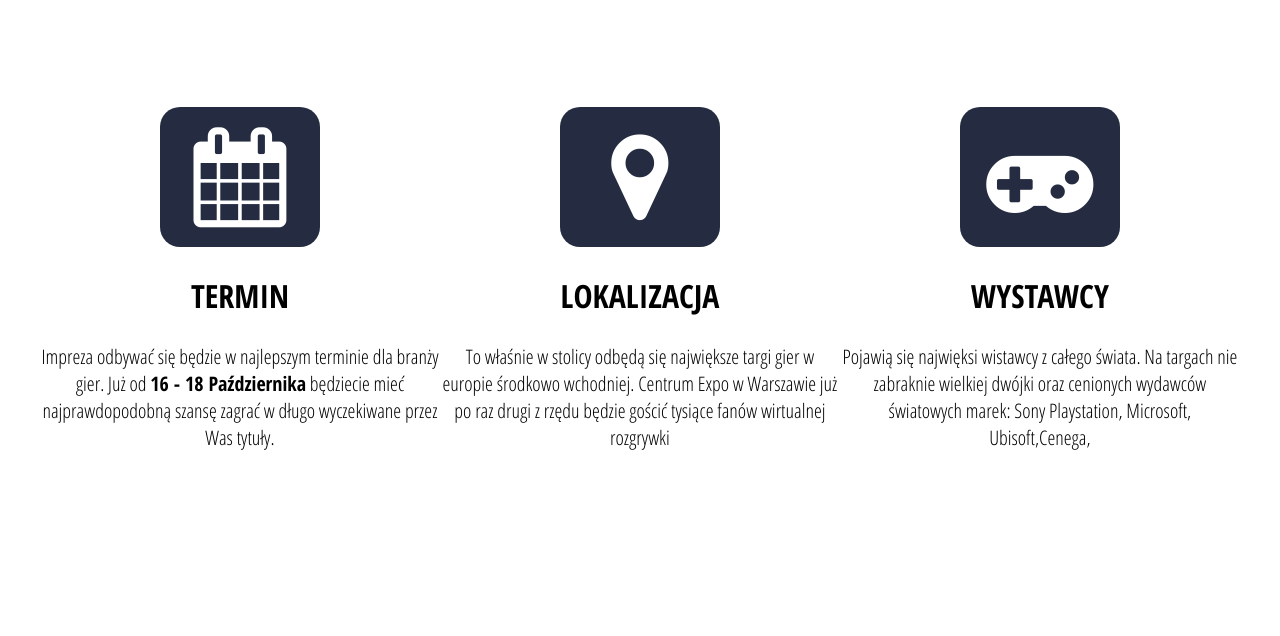
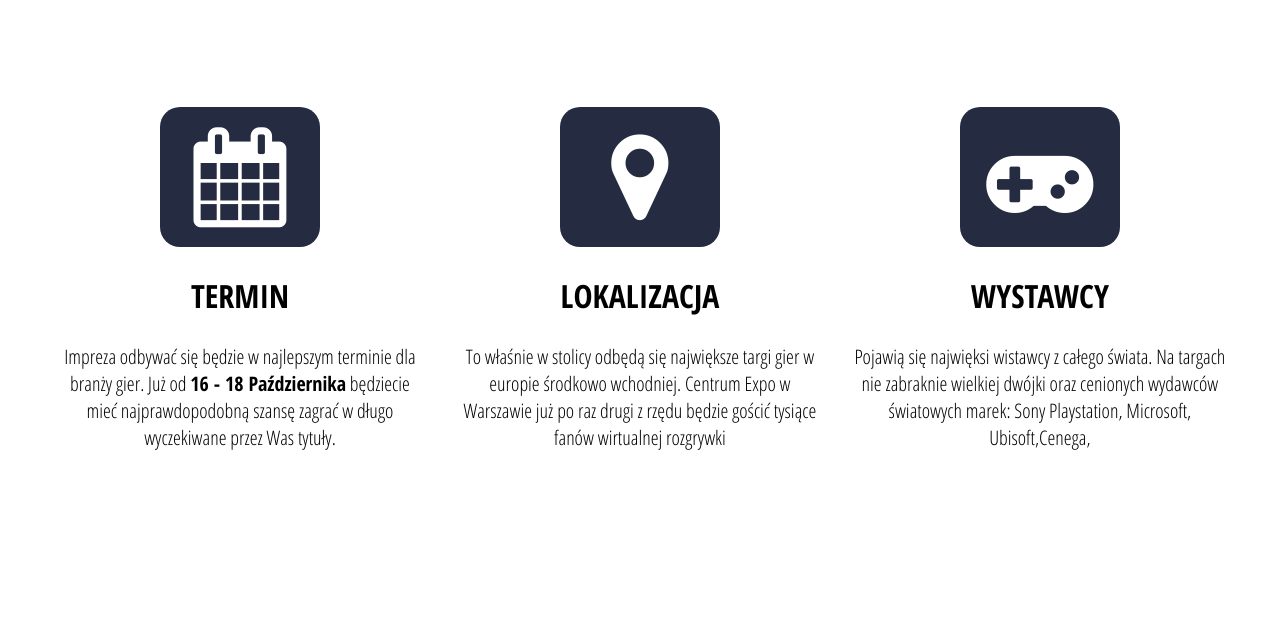
Before and after one commit to volt29/pierwsza-strona, a plain HTML site: page index.html in a window 1280 px wide. Shown: the part 803-1439 px from the top of the page. Drawn offline with Linux system fonts and the light colour scheme.

Commit message:
change style class fetures

```diff
--- a/style.css
+++ b/style.css
@@ -107,6 +107,10 @@ header {
 .features h2 {
     text-align: center;
     text-transform: uppercase;
+}
+.features-container {
+	padding-left: 14px;
+	padding-right: 14px;
 }
 .fa-features {
     font-size: 100px;
```
